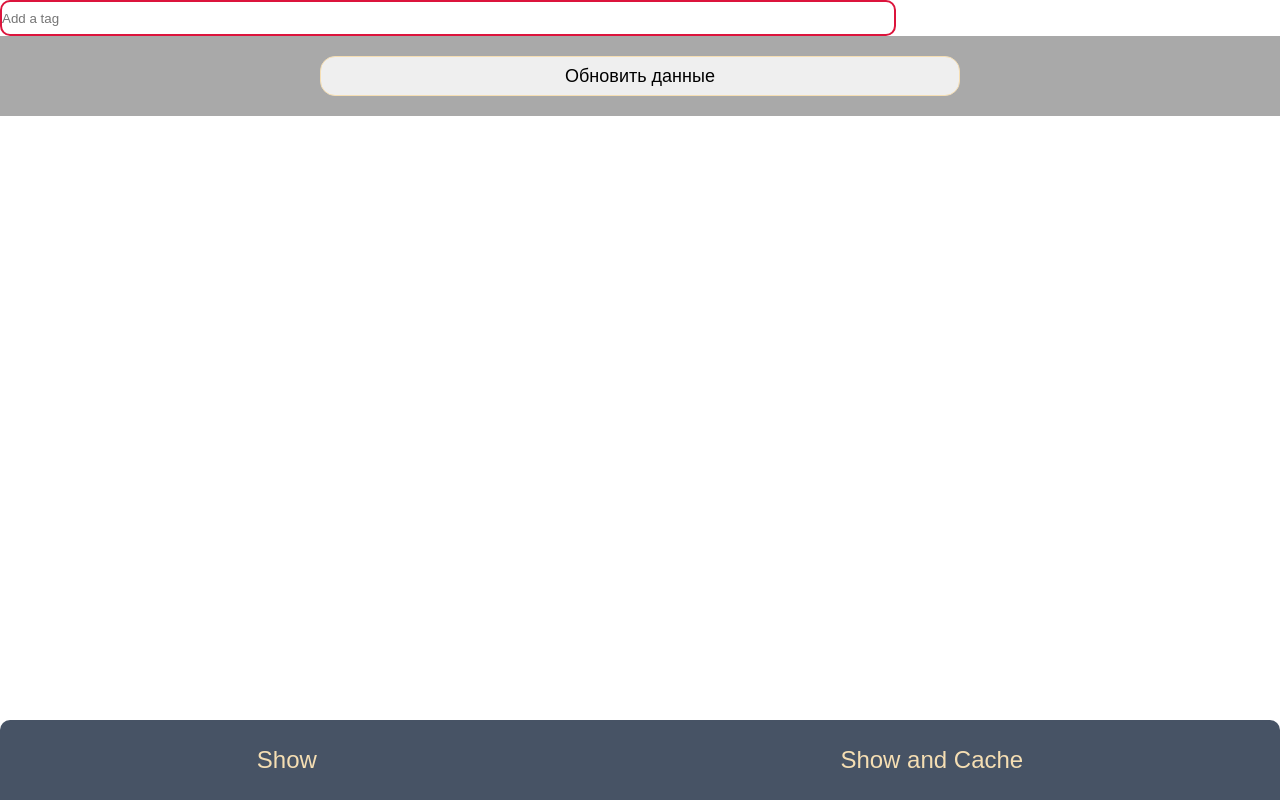
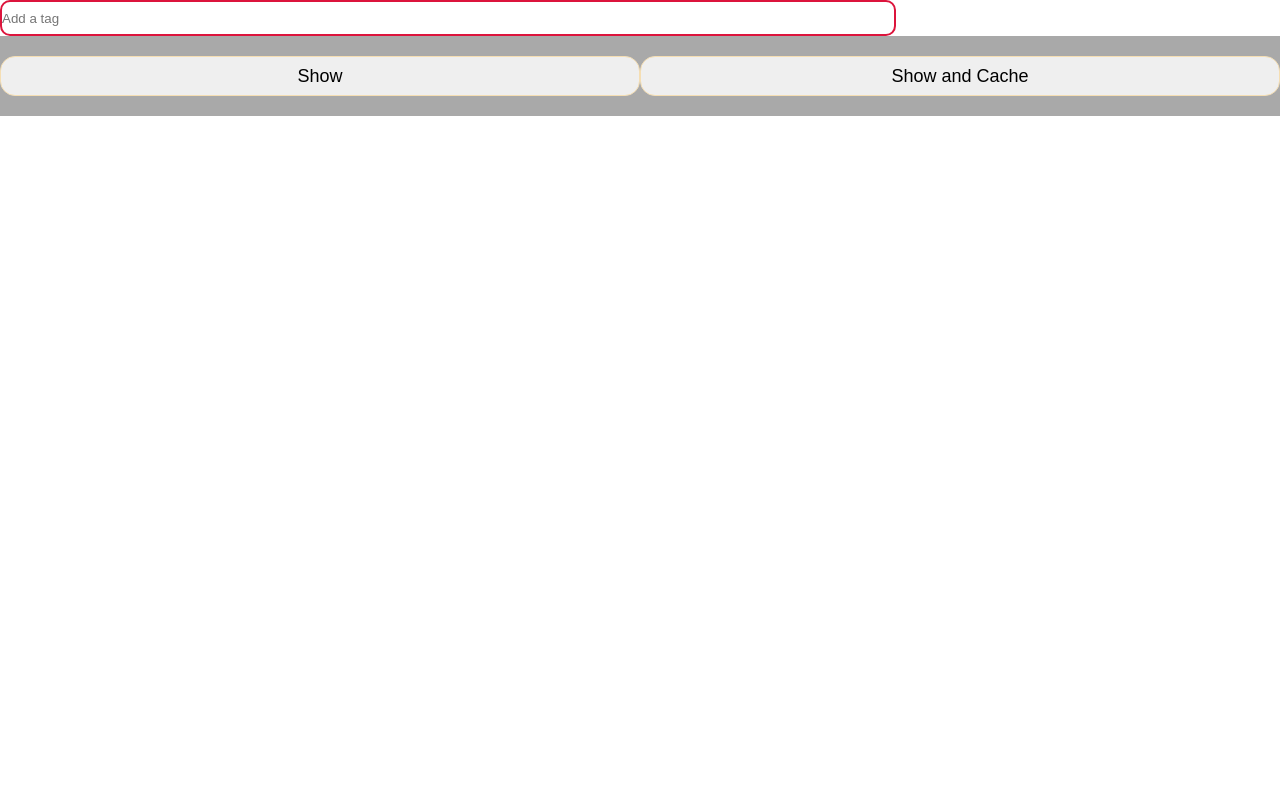
Before and after one commit to ArtSnow/musiiiic, a plain HTML site: page index.html in a window 1280 px wide. Drawn offline with Linux system fonts and the light colour scheme.

Commit message:
Add files via upload

```diff
--- a/index.html
+++ b/index.html
@@ -10,20 +10,19 @@
   <body>
     <script src="script.js" async></script>
     <script src="ServiceWorker.js" async></script>
+
     <div class="tags-input">
       <ul id="tags"></ul>
       <input type="text" id="input-tag"
           placeholder="Add a tag" />
     </div>
+
     <div class="settings">
-      <button onclick="createObjects()">Обновить данные</button>
+      <button onclick="createObjects()">Show</button>
+      <button onclick="createObjects()">Show and Cache</button>
     </div>
 
     <div class="wrapper"></div>
-    <div class="wrapperLog hidden"></div>
-    <div class="log">
-      <div class="musicPage">Show</div>
-      <div class="logPage">Show and Cache</div>
-    </div>
+
   </body>
 </html>
```
